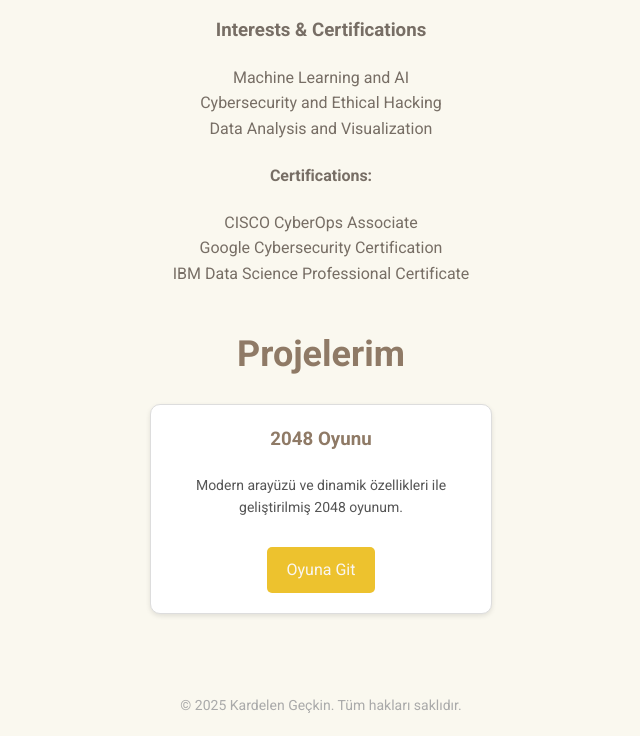
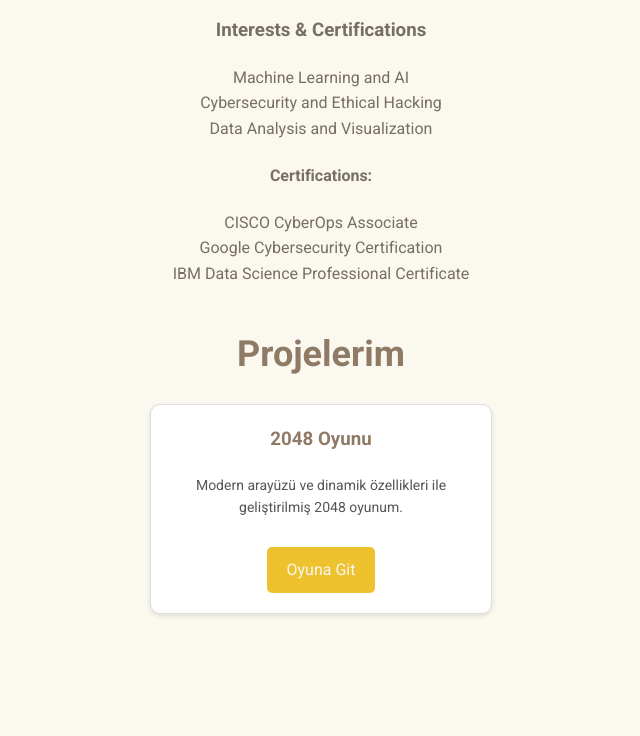
Before and after one commit to kgeckin/kgeckin.github.io, a plain HTML site: page index.html in a window 1280 px wide. Shown: the part 590-1326 px from the top of the page, without its empty margins (319-959 px from the left). After the commit the page ends 1224 px from the top, so only its background shows below. Drawn offline with Linux system fonts and the light colour scheme.

Commit message:
Update Url

```diff
--- a/index.html
+++ b/index.html
@@ -111,14 +111,7 @@
     .project-card a:hover {
       background: #d4b11f;
     }
-    /* Footer */
-    footer {
-      text-align: center;
-      padding: 20px;
-      font-size: 14px;
-      color: #aaa;
-      margin-top: 40px;
-    }
+
   </style>
 </head>
 <body>
@@ -179,16 +172,12 @@
           <h3>2048 Oyunu</h3>
           <p>Modern arayüzü ve dinamik özellikleri ile geliştirilmiş 2048 oyunum.</p>
           <!-- Burada "game2048" klasörünüze yönlendiren bağlantı kullanılıyor -->
-          <a href="game2048/">Oyuna Git</a>
+          <a href="https://github.com/kgeckin/game2048">Oyuna Git</a>
         </div>
         <!-- Diğer projeler eklenebilir -->
       </div>
     </section>
   </div>
 
-  <!-- Footer -->
-  <footer>
-    &copy; 2025 Kardelen Geçkin. Tüm hakları saklıdır.
-  </footer>
 </body>
 </html>
```
